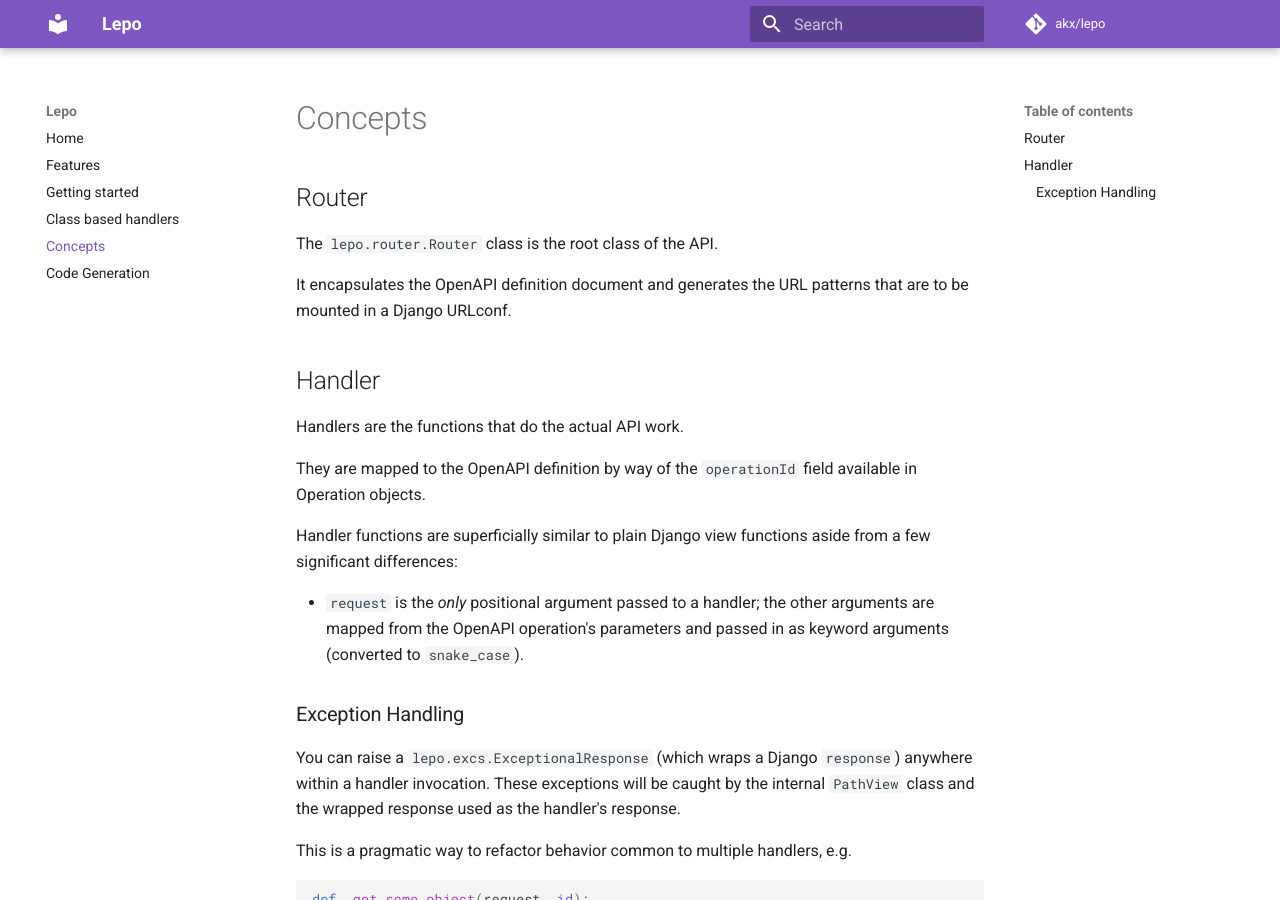
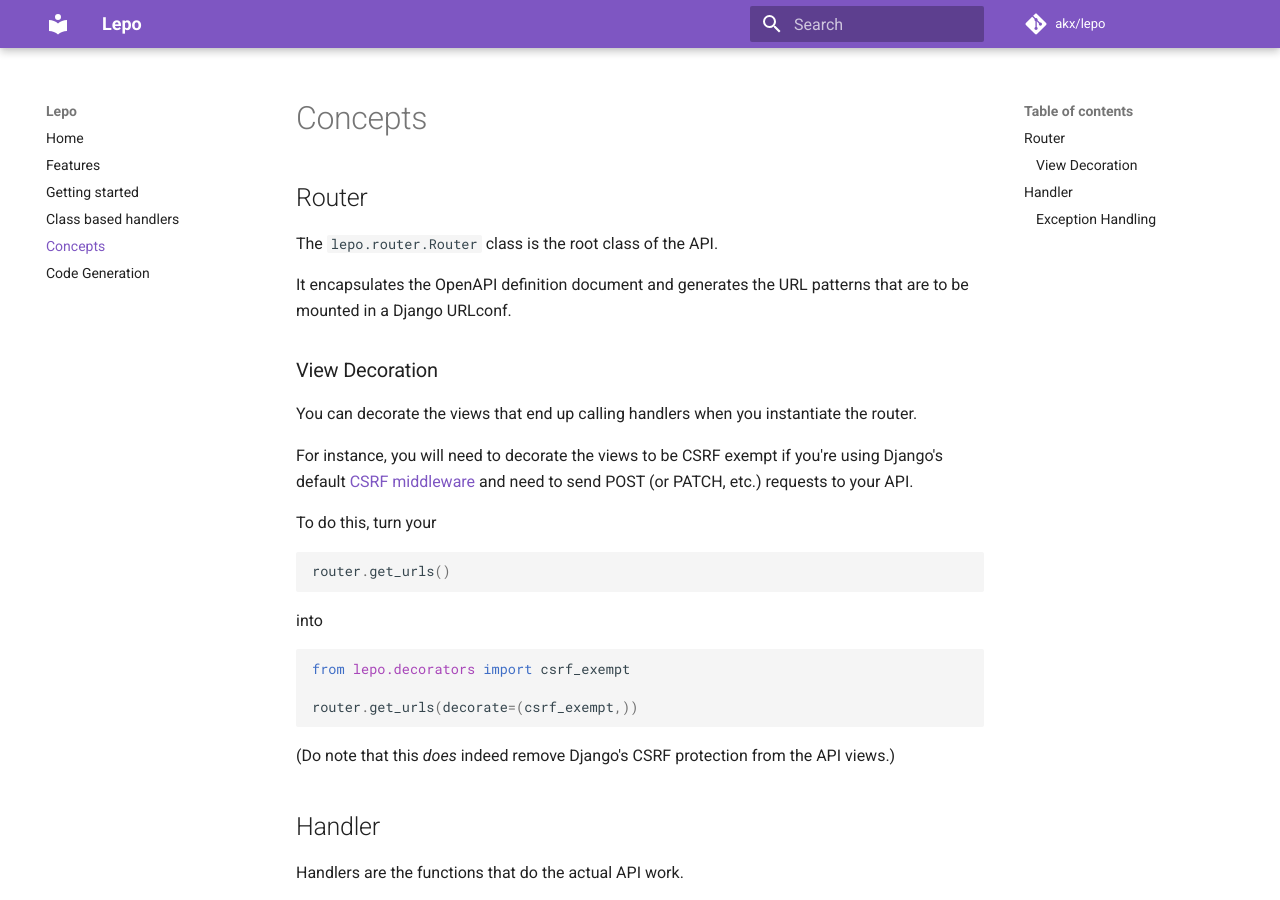
Before and after one commit to akx/lepo, an MkDocs documentation site: the page built from docs/concepts.md, in a window 1280 px wide and 900 px high. Built offline with MkDocs 1.6.1 and Material for MkDocs 9.7.7, drawn with Linux system fonts in a browser that asks for light colours; comment, search, counter and statistics services are not loaded; old or Windows-style settings are respelled for this version of MkDocs.

Commit message:
Docs: Mention the `decorate` parameter to `get_urls`.
Fixes #22

````diff
--- a/docs/concepts.md
+++ b/docs/concepts.md
@@ -6,6 +6,30 @@ The `lepo.router.Router` class is the root class of the API.
 
 It encapsulates the OpenAPI definition document and generates
 the URL patterns that are to be mounted in a Django URLconf.
+
+### View Decoration
+
+You can decorate the views that end up calling handlers when you instantiate the router.
+
+For instance, you will need to decorate the views to be CSRF exempt
+if you're using Django's default [CSRF middleware][csrf-middleware]
+and need to send POST (or PATCH, etc.) requests to your API.
+
+To do this, turn your
+
+```python
+router.get_urls()
+```
+
+into
+
+```python
+from lepo.decorators import csrf_exempt
+
+router.get_urls(decorate=(csrf_exempt,))
+```
+
+(Do note that this _does_ indeed remove Django's CSRF protection from the API views.)
 
 ## Handler
 
@@ -49,3 +73,5 @@ def delete_object(request, id):
     object.delete()
     return {'id': object.id, 'deleted': True}
 ```
+
+[csrf-middleware]: https://docs.djangoproject.com/en/1.11/ref/csrf/
````
